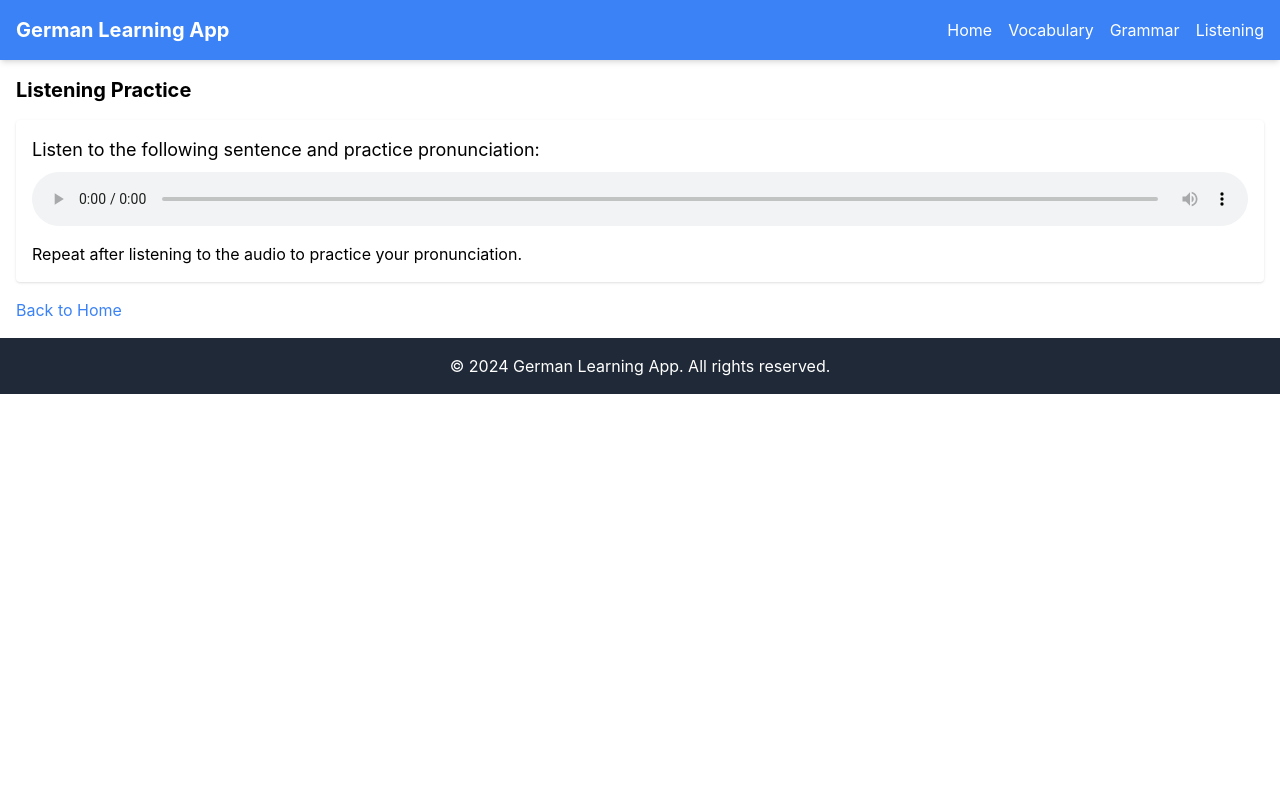
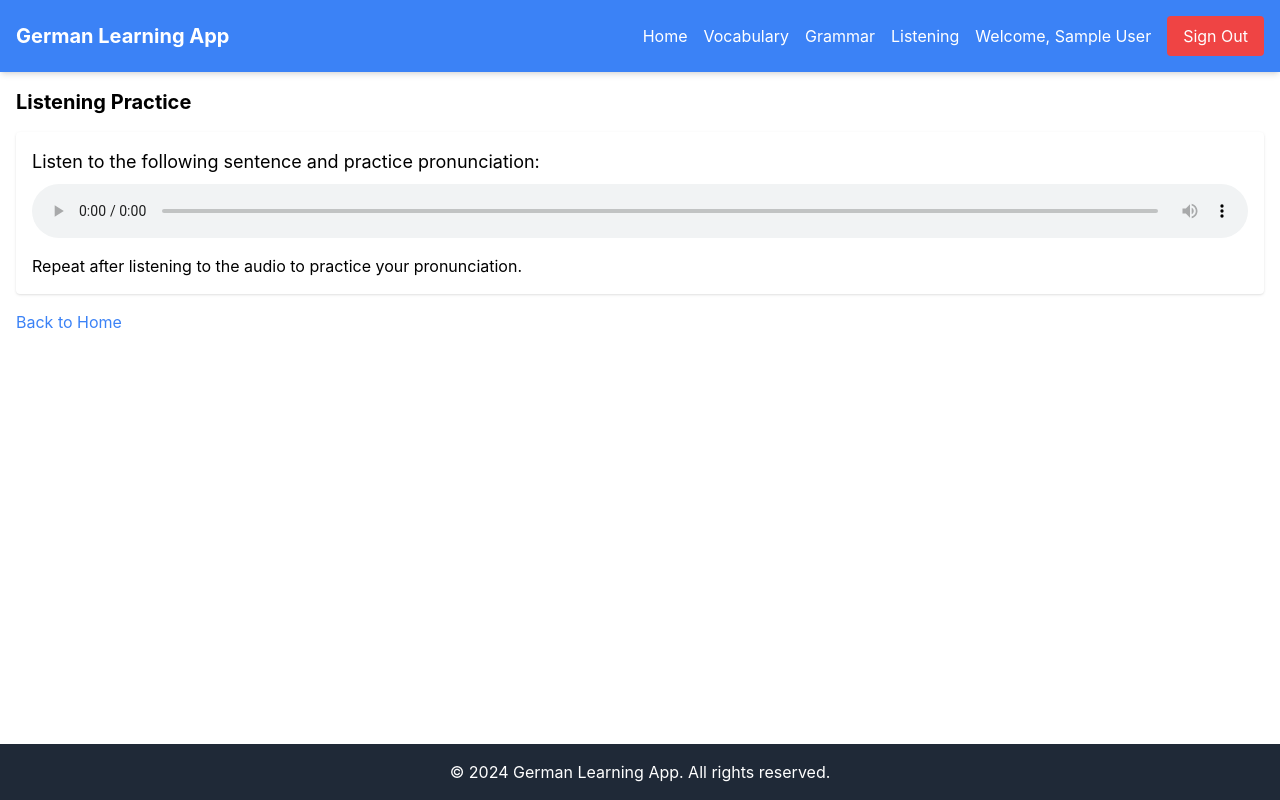
Before and after one commit to huy246302/german-learning-app, a React (Create React App) app: page /grammar in a window 1280 px wide. Built offline with nearby package versions, Linux system fonts and the light colour scheme; no server answers; sample sign-in values are in the browser's storage.

Commit message:
setup-auth-and-add-layout-file

```diff
--- a/package.json
+++ b/package.json
@@ -9,6 +9,7 @@
     "firebase": "^10.13.0",
     "react": "^18.3.1",
     "react-dom": "^18.3.1",
+    "react-firebase-hooks": "^5.1.1",
     "react-router-dom": "^6.26.1",
     "react-scripts": "5.0.1",
     "web-vitals": "^2.1.4"
--- a/src/App.js
+++ b/src/App.js
@@ -1,29 +1,60 @@
 import React from 'react';
 import { BrowserRouter as Router, Route, Routes } from 'react-router-dom';
-import Header from './components/Header';
-import Footer from './components/Footer';
+import { useAuthState } from 'react-firebase-hooks/auth';
+import { auth } from './firebaseConfig';
+import Layout from './components/Layout';
 import LandingPage from './components/LandingPage';
 import VocabularyBuilder from './components/VocabularyBuilder';
 import GrammarExercises from './components/GrammarExercises';
 import ListeningPractice from './components/ListeningPractice';
 import SignUp from './components/SignUp';
 import SignIn from './components/SignIn';
+import PrivateRoute from './components/PrivateRoute';
 
 function App() {
+  const [user, loading] = useAuthState(auth);
+
+  if (loading) {
+    return <div className="min-h-screen flex items-center justify-center">Loading...</div>;
+  }
+
   return (
     <Router>
-      <Header />
-      <main className="flex-1">
-        <Routes>
-          <Route path="/" element={<LandingPage />} />
-          <Route path="/vocabulary" element={<VocabularyBuilder />} />
-          <Route path="/grammar" element={<GrammarExercises />} />
-          <Route path="/listening" element={<ListeningPractice />} />
-          <Route path="/signup" element={<SignUp />} />
-          <Route path="/signin" element={<SignIn />} />
-        </Routes>
-      </main>
-      <Footer />
+      <Routes>
+        <Route path="/" element={<LandingPage />} />
+        <Route
+          path="/vocabulary"
+          element={
+            <PrivateRoute>
+              <Layout user={user}>
+                <VocabularyBuilder />
+              </Layout>
+            </PrivateRoute>
+          }
+        />
+        <Route
+          path="/grammar"
+          element={
+            <PrivateRoute>
+              <Layout user={user}>
+                <GrammarExercises />
+              </Layout>
+            </PrivateRoute>
+          }
+        />
+        <Route
+          path="/listening"
+          element={
+            <PrivateRoute>
+              <Layout user={user}>
+                <ListeningPractice />
+              </Layout>
+            </PrivateRoute>
+          }
+        />
+        <Route path="/signup" element={<SignUp />} />
+        <Route path="/signin" element={<SignIn />} />
+      </Routes>
     </Router>
   );
 }
--- a/src/components/Header.js
+++ b/src/components/Header.js
@@ -1,16 +1,38 @@
+// src/components/Header.js
 import React from 'react';
 import { Link } from 'react-router-dom';
+import { signOut } from 'firebase/auth';
+import { auth } from '../firebaseConfig';
 
-const Header = () => {
+const Header = ({ user }) => {
+  const handleSignOut = async () => {
+    try {
+      await signOut(auth);
+    } catch (error) {
+      console.error('Error signing out:', error.message);
+    }
+  };
+
   return (
     <header className="bg-blue-500 text-white p-4 shadow-md">
       <nav className="container mx-auto flex justify-between items-center">
         <h1 className="text-xl font-bold">German Learning App</h1>
-        <ul className="flex space-x-4">
+        <ul className="flex space-x-4 items-center">
           <li><Link to="/" className="hover:underline">Home</Link></li>
           <li><Link to="/vocabulary" className="hover:underline">Vocabulary</Link></li>
           <li><Link to="/grammar" className="hover:underline">Grammar</Link></li>
           <li><Link to="/listening" className="hover:underline">Listening</Link></li>
+          {user ? (
+            <>
+              <li className="ml-4">Welcome, {user.displayName || user.email}</li>
+              <li><button onClick={handleSignOut} className="bg-red-500 text-white px-4 py-2 rounded hover:bg-red-600">Sign Out</button></li>
+            </>
+          ) : (
+            <>
+              <li><Link to="/signup" className="bg-blue-500 text-white px-4 py-2 rounded hover:bg-blue-600">Sign Up</Link></li>
+              <li><Link to="/signin" className="bg-green-500 text-white px-4 py-2 rounded hover:bg-green-600">Sign In</Link></li>
+            </>
+          )}
         </ul>
       </nav>
     </header>
--- a/src/components/LandingPage.js
+++ b/src/components/LandingPage.js
@@ -1,13 +1,28 @@
 import React from 'react';
-import { Link } from 'react-router-dom';
+import { Link, Navigate } from 'react-router-dom';
+import { useAuthState } from 'react-firebase-hooks/auth';
+import { auth } from '../firebaseConfig';
 
 const LandingPage = () => {
+  const [user, loading] = useAuthState(auth);
+
+  if (loading) {
+    return <div className="min-h-screen flex items-center justify-center">Loading...</div>;
+  }
+
+  if (user) {
+    return <Navigate to="/vocabulary" />;
+  }
+
   return (
     <div className="min-h-screen flex flex-col justify-center items-center bg-gray-100">
       <h1 className="text-4xl font-bold mb-4">Welcome to German Learning App</h1>
       <p className="text-lg mb-8">Your ultimate tool for learning German vocabulary, grammar, and pronunciation.</p>
-      <Link to="/vocabulary" className="bg-blue-500 text-white px-6 py-3 rounded shadow-lg hover:bg-blue-600">
-        Start Learning
+      <Link to="/signup" className="bg-blue-500 text-white px-6 py-3 rounded shadow-lg hover:bg-blue-600 mr-4">
+        Sign Up
+      </Link>
+      <Link to="/signin" className="bg-green-500 text-white px-6 py-3 rounded shadow-lg hover:bg-green-600">
+        Sign In
       </Link>
     </div>
   );
--- /dev/null
+++ b/src/components/Layout.js
@@ -0,0 +1,16 @@
+// src/components/Layout.js
+import React from 'react';
+import Header from './Header';
+import Footer from './Footer';
+
+const Layout = ({ children, user }) => {
+  return (
+    <div className="flex flex-col min-h-screen">
+      <Header user={user} />
+      <main className="flex-1">{children}</main>
+      <Footer />
+    </div>
+  );
+};
+
+export default Layout;
--- /dev/null
+++ b/src/components/PrivateRoute.js
@@ -0,0 +1,20 @@
+import React from 'react';
+import { Navigate } from 'react-router-dom';
+import { auth } from '../firebaseConfig';
+import { useAuthState } from 'react-firebase-hooks/auth';
+
+const PrivateRoute = ({ children }) => {
+  const [user, loading] = useAuthState(auth);
+
+  if (loading) {
+    return (
+      <div className="flex items-center justify-center min-h-screen">
+        <div className="text-lg font-semibold text-gray-700">Loading...</div>
+      </div>
+    );
+  }
+
+  return user ? children : <Navigate to="/signin" />;
+};
+
+export default PrivateRoute;
--- a/src/firebaseConfig.js
+++ b/src/firebaseConfig.js
@@ -1,6 +1,7 @@
 // Import the functions you need from the SDKs you need
 import { initializeApp } from "firebase/app";
-import { getAnalytics } from "firebase/analytics";
+// import { getAnalytics } from "firebase/analytics";
+import { getAuth } from "firebase/auth";
 import { getFirestore } from "firebase/firestore";
 
 // TODO: Add SDKs for Firebase products that you want to use
@@ -20,9 +21,10 @@ const firebaseConfig = {
 
 // Initialize Firebase
 const app = initializeApp(firebaseConfig);
-const analytics = getAnalytics(app);
+// const analytics = getAnalytics(app);
 
 // Initialize Firestore
+export const auth = getAuth(app);
 const db = getFirestore(app);
 
 export { db };
```
Also changed, not shown: 1 other file (tests, documents, lock files or other folders).
